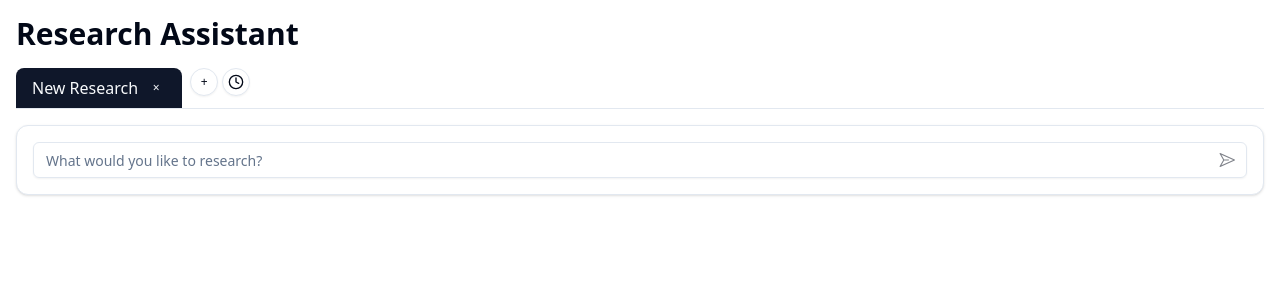
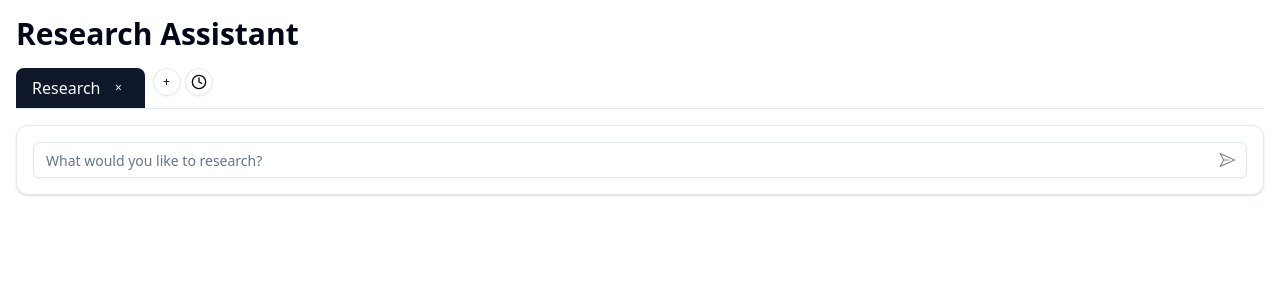
Before and after one commit to shekkizh/research-agent, a Next.js app in the folder frontend/: page / in a window 1280 px wide. Shown: the top 300 px of the page. Built offline with nearby package versions, Linux system fonts and the light colour scheme.

Commit message:
research tab name fix

```diff
--- a/frontend/src/app/page.tsx
+++ b/frontend/src/app/page.tsx
@@ -117,7 +117,7 @@ export default function Home() {
         tab.report.title.substring(0, 15) + '...' :
         tab.report.title;
     }
-    return 'New Research';
+    return 'Research';
   };
 
   return (
```
